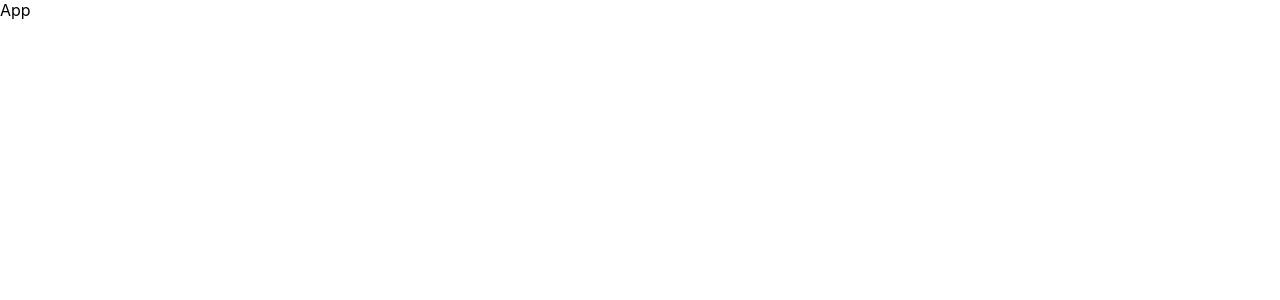
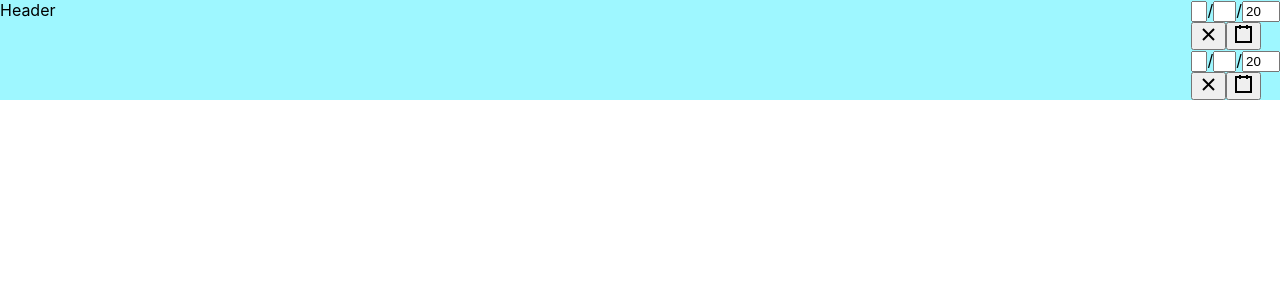
Before and after one commit to AlexanderHott/StarTrack-frontend, a React (Create React App) app: page / in a window 1280 px wide. Shown: the top 300 px of the page. Built offline with nearby package versions, Linux system fonts and the light colour scheme.

Commit message:
add date picker

```diff
--- a/src/App.tsx
+++ b/src/App.tsx
@@ -1,7 +1,13 @@
 import React from 'react';
+import { DateRange, Header } from './components';
 
 function App() {
-  return <div>App</div>;
+  return (
+    <div>
+      <Header/>
+
+    </div>
+  );
 }
 
 export default App;
--- /dev/null
+++ b/src/components/DateRange/DateRange.tsx
@@ -0,0 +1,16 @@
+import React, { useState } from 'react';
+import DatePicker from 'react-date-picker';
+
+const DateRange = () => {
+  const [from, setFrom] = useState(new Date());
+  const [to, setTo] = useState(new Date());
+
+  return (
+    <div>
+      <DatePicker value={from} onChange={setFrom} />
+      <DatePicker value={to} onChange={setTo} />
+    </div>
+  );
+};
+
+export default DateRange;
--- /dev/null
+++ b/src/components/Header/Header.tsx
@@ -0,0 +1,22 @@
+import React from 'react';
+import styled from 'styled-components';
+import { DateRange } from '..';
+
+const Header = () => {
+  return (
+    <Container>
+      Header
+      <div>
+        <DateRange />
+      </div>
+    </Container>
+  );
+};
+
+export default Header;
+
+const Container = styled.div`
+  background-color: hsl(185, 100%, 81%);
+  display: flex;
+  justify-content: space-between;
+`;
--- /dev/null
+++ b/src/components/index.ts
@@ -0,0 +1,2 @@
+export { default as DateRange } from './DateRange/DateRange';
+export { default as Header } from './Header/Header';
```
